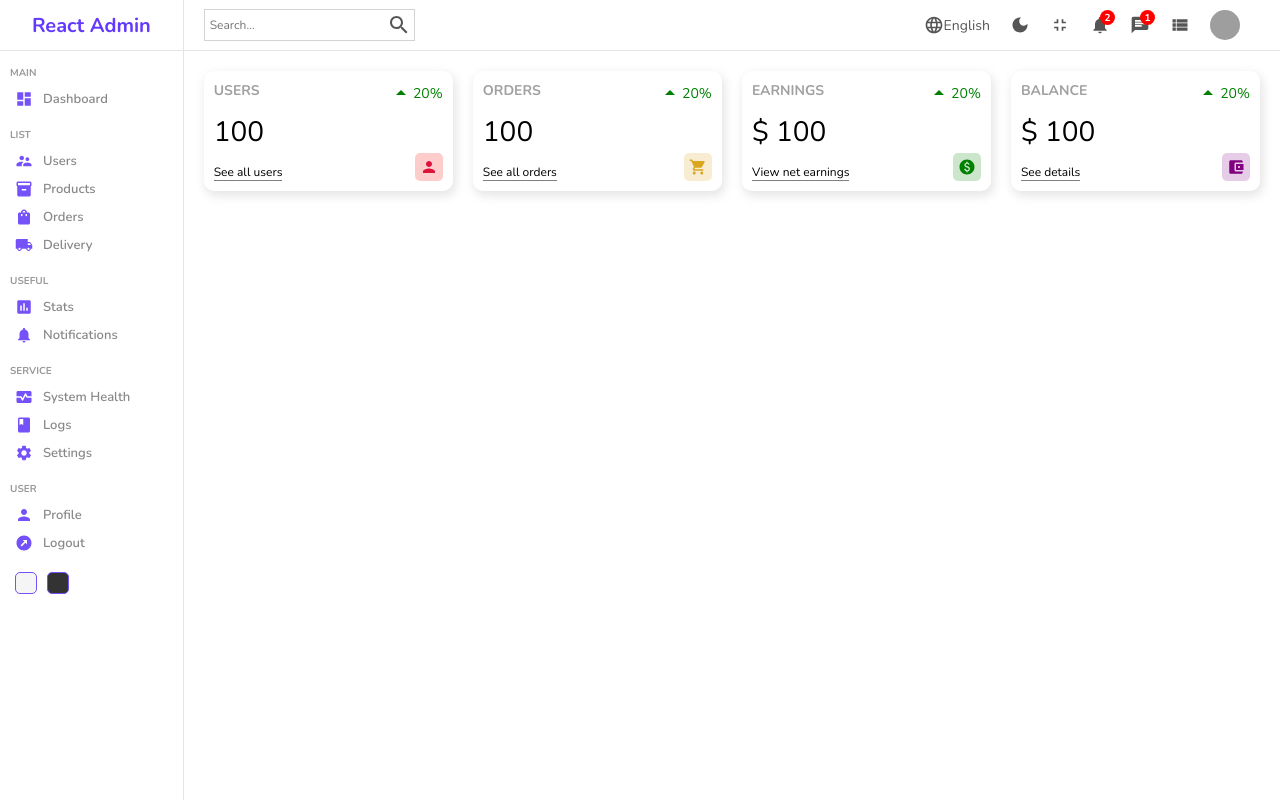
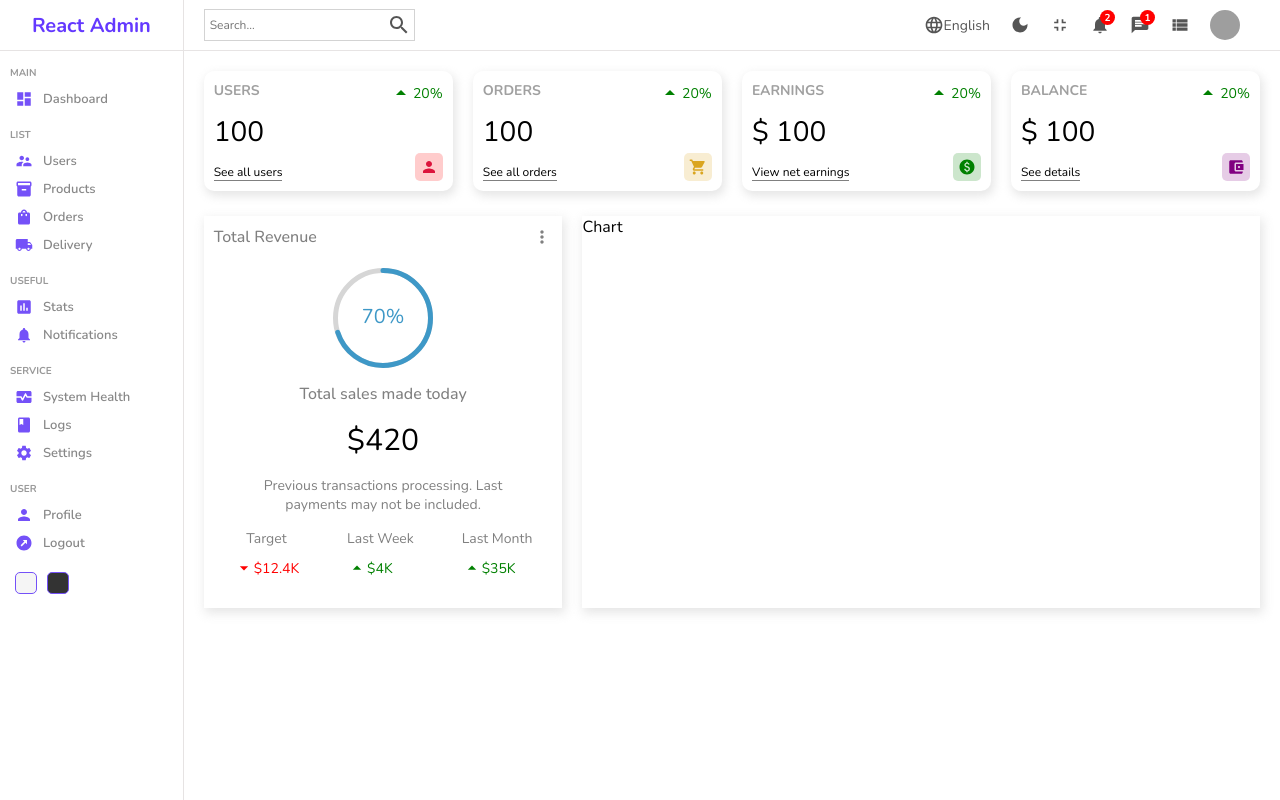
Before and after one commit to varunpats/adminDashboard, a React (Create React App) app in the folder admin-dashboard/: page / in a window 1280 px wide. Built offline with nearby package versions, Linux system fonts and the light colour scheme; grey boxes are pictures that could not be loaded.

Commit message:
Developed circular chart

```diff
--- a/admin-dashboard/package.json
+++ b/admin-dashboard/package.json
@@ -11,6 +11,7 @@
     "@testing-library/react": "^13.4.0",
     "@testing-library/user-event": "^13.5.0",
     "react": "^18.2.0",
+    "react-circular-progressbar": "^2.1.0",
     "react-dom": "^18.2.0",
     "react-router-dom": "^6.20.1",
     "react-scripts": "5.0.1",
--- /dev/null
+++ b/admin-dashboard/src/components/chart/Chart.js
@@ -0,0 +1,8 @@
+import React from 'react';
+import './Chart.scss';
+
+export default function Chart() {
+    return (
+        <div className='chart'>Chart</div>
+    )
+}
--- /dev/null
+++ b/admin-dashboard/src/components/chart/Chart.scss
@@ -0,0 +1,5 @@
+.chart {
+    flex: 4;
+    -webkit-box-shadow: 2px 4px 10px 1px rgba(0, 0, 0, 0.47);
+    box-shadow: 2px 4px 10px 1px rgba(201, 201, 201, 0.47);
+}
--- /dev/null
+++ b/admin-dashboard/src/components/featured/Featured.js
@@ -0,0 +1,49 @@
+import React from 'react';
+import './Featured.scss';
+import MoreVertIcon from '@mui/icons-material/MoreVert';
+import ArrowDropUpIcon from '@mui/icons-material/ArrowDropUp';
+import ArrowDropDownIcon from '@mui/icons-material/ArrowDropDown';
+import { CircularProgressbar } from "react-circular-progressbar";
+import "react-circular-progressbar/dist/styles.css";
+
+export default function Featured() {
+    return (
+        <div className='featured'>
+            <div className='top'>
+                <h1 className='title'>Total Revenue</h1>
+                <MoreVertIcon fontSize='small' />
+            </div>
+            <div className='bottom'>
+                <div className='featuredChart'>
+                    <CircularProgressbar value={70} text='70%' strokeWidth={5} />
+                </div>
+                <p className='title'>Total sales made today</p>
+                <p className='amount'>$420</p>
+                <p className='description'>Previous transactions processing. Last payments may not be included.</p>
+                <div className='summary'>
+                    <div className='item'>
+                        <div className='itemTitle'>Target</div>
+                        <div className='itemResult negative'>
+                            <ArrowDropDownIcon fontSize='small' />
+                            <div className='resultAmount'>$12.4K</div>
+                        </div>
+                    </div>
+                    <div className='item'>
+                        <div className='itemTitle'>Last Week</div>
+                        <div className='itemResult positive '>
+                            <ArrowDropUpIcon fontSize='small' />
+                            <div className='resultAmount'>$4K</div>
+                        </div>
+                    </div>
+                    <div className='item'>
+                        <div className='itemTitle'>Last Month</div>
+                        <div className='itemResult positive'>
+                            <ArrowDropUpIcon fontSize='small' />
+                            <div className='resultAmount'>$35K</div>
+                        </div>
+                    </div>
+                </div>
+            </div>
+        </div>
+    )
+}
--- /dev/null
+++ b/admin-dashboard/src/components/featured/Featured.scss
@@ -0,0 +1,79 @@
+.featured {
+    flex: 2;
+    padding: 10px;
+    -webkit-box-shadow: 2px 4px 10px 1px rgba(0, 0, 0, 0.47);
+    box-shadow: 2px 4px 10px 1px rgba(201, 201, 201, 0.47);
+
+    .top {
+        display: flex;
+        align-items: center;
+        justify-content: space-between;
+        color: gray;
+
+        .title {
+            font-size: 16px;
+            font-weight: 500;
+        }
+    }
+
+    .bottom {
+        display: flex;
+        padding: 20px;
+        flex-direction: column;
+        align-items: center;
+        justify-content: center;
+        gap: 15px;
+
+        .featuredChart {
+            width: 100px;
+            height: 100px;
+        }
+
+        .title {
+            font-weight: 500;
+            color: gray;
+        }
+
+        .amount {
+            font-size: 30px;
+        }
+
+        .description {
+            font-weight: 300;
+            font-size: 14px;
+            color: gray;
+            text-align: center;
+        }
+
+        .summary {
+            width: 100%;
+            display: flex;
+            align-items: center;
+            justify-content: space-between;
+
+            .item {
+                text-align: center;
+
+                .itemTitle {
+                    font-size: 14px;
+                    color: gray;
+                }
+
+                .itemResult {
+                    display: flex;
+                    align-items: center;
+                    font-size: 14px;
+                    margin-top: 10px;
+
+                    &.positive {
+                        color: green;
+                    }
+
+                    &.negative {
+                        color: red;
+                    }
+                }
+            }
+        }
+    }
+}
--- a/admin-dashboard/src/pages/home/Home.js
+++ b/admin-dashboard/src/pages/home/Home.js
@@ -3,6 +3,8 @@
 import './Home.scss';
 import Navbar from '../../components/navbar/Navbar';
 import Widget from '../../components/widget/Widget';
+import Featured from '../../components/featured/Featured';
+import Chart from '../../components/chart/Chart';
 
 export default function Home() {
     return (
@@ -16,6 +18,10 @@
                     <Widget type="earnings" />
                     <Widget type="balance" />
                 </div>
+                <div className='charts'>
+                    <Featured />
+                    <Chart />
+                </div>
             </div>
         </div>
     )
--- a/admin-dashboard/src/pages/home/Home.scss
+++ b/admin-dashboard/src/pages/home/Home.scss
@@ -4,10 +4,15 @@
     .container {
         flex: 6;
 
-        .widgets {
+        .widgets,
+        .charts {
             display: flex;
             padding: 20px;
             gap: 20px;
         }
+
+        .charts {
+            padding: 5px 20px;
+        }
     }
 }
```
Also changed, not shown: 1 other file (tests, documents, lock files or other folders).
